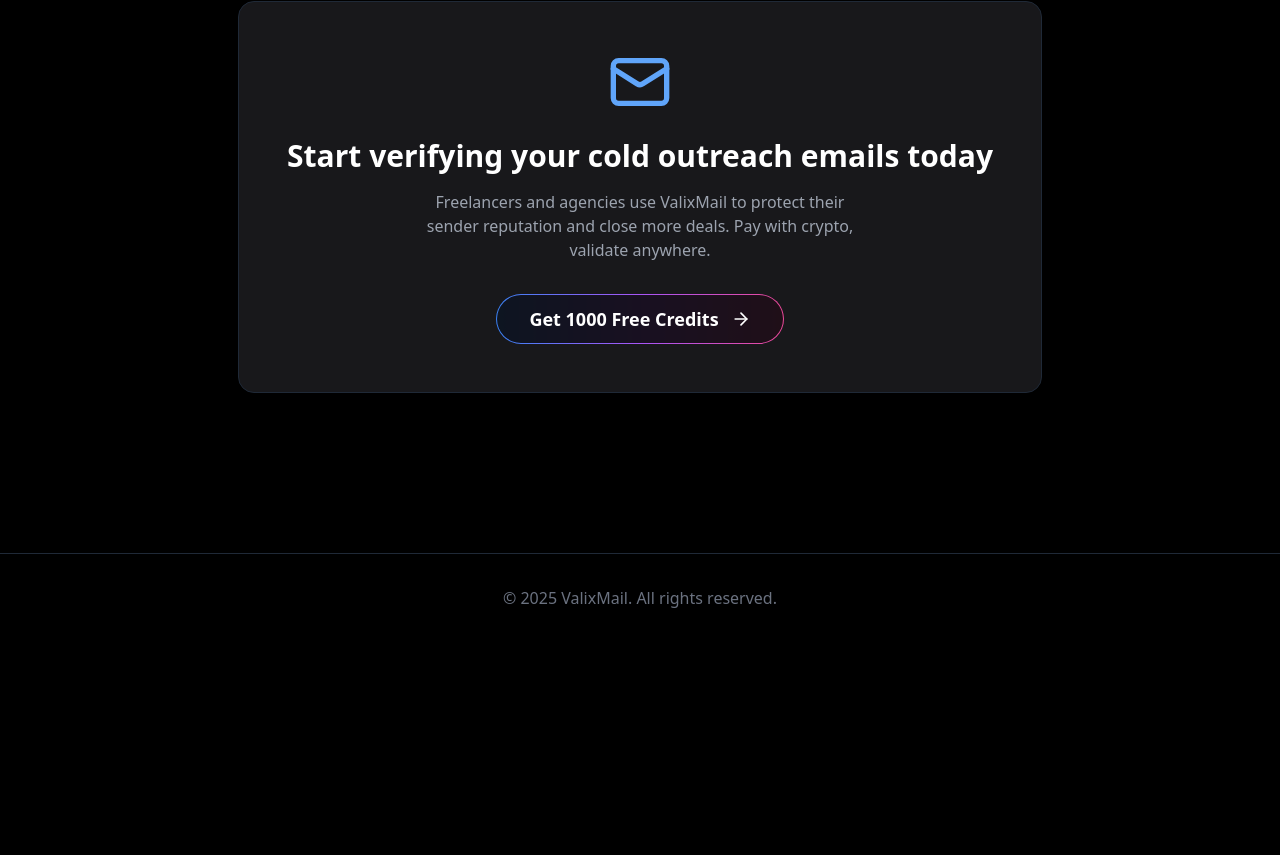
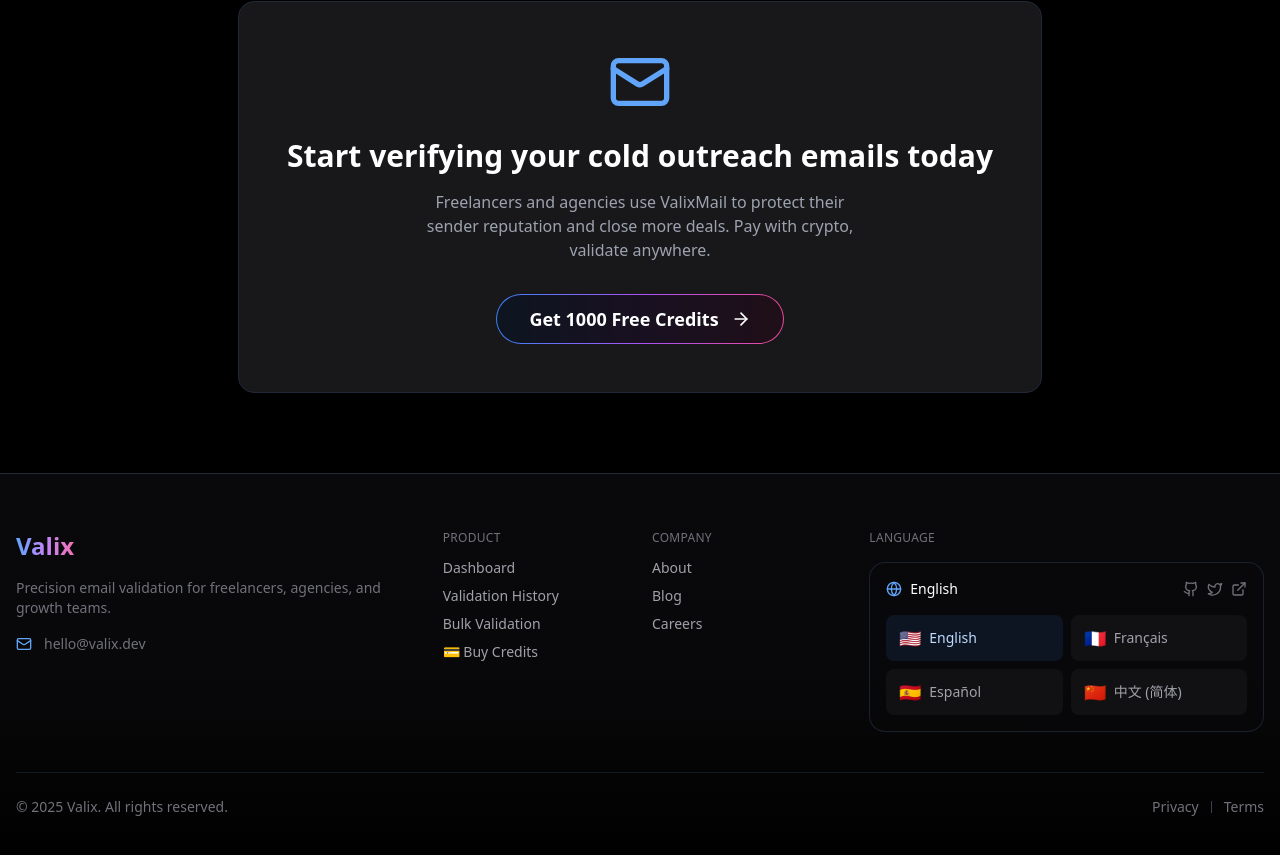
Before and after one commit to JRB-y/coldmailer, a Nuxt app in the folder frontend/: page / in a window 1280 px wide. Shown: the part 2740-3595 px from the top of the page. Before the commit the page ends 3382 px from the top, so only its background shows below. Built offline with nearby package versions, Linux system fonts and the light colour scheme.

Commit message:
feat: create a UiFooter component and remove i18n selector from header

```diff
--- /dev/null
+++ b/frontend/components/ui/Footer.vue
@@ -0,0 +1,139 @@
+<script setup lang="ts">
+import { computed } from 'vue'
+import { Github, Twitter, Globe, ExternalLink, Mail } from 'lucide-vue-next'
+
+const { t, locale, locales } = useI18n()
+const localePath = useLocalePath()
+const switchLocalePath = useSwitchLocalePath()
+const router = useRouter()
+
+const localeOptions = computed(() => {
+  const flagByCode: Record<string, string> = {
+    en: '🇺🇸',
+    fr: '🇫🇷',
+    es: '🇪🇸',
+    zh: '🇨🇳',
+  }
+
+  return locales.value.map((entry) => ({
+    code: entry.code,
+    name: entry.name || entry.code.toUpperCase(),
+    flag: flagByCode[entry.code] || '🏳️',
+  }))
+})
+
+function selectLocale(code: string) {
+  const localizedPath = switchLocalePath(code)
+  if (localizedPath) {
+    router.push(localizedPath)
+  }
+}
+</script>
+
+<template>
+  <footer class="border-t border-gray-800 bg-gradient-to-b from-zinc-950 via-zinc-950/90 to-black">
+    <div class="mx-auto flex max-w-7xl flex-col gap-10 px-4 py-14">
+      <div class="grid gap-8 md:grid-cols-3">
+        <div class="space-y-4">
+          <NuxtLink :to="localePath('/')" class="flex items-center gap-2 text-white">
+            <div
+              class="bg-gradient-to-r from-blue-400 via-purple-400 to-pink-400 bg-clip-text text-transparent text-2xl font-semibold"
+            >
+              Valix
+            </div>
+          </NuxtLink>
+          <p class="max-w-sm text-sm text-zinc-500">
+            {{ t('footer.tagline') }}
+          </p>
+          <div class="flex items-center gap-3 text-sm text-zinc-500">
+            <Mail class="h-4 w-4 text-blue-400" />
+            <a href="mailto:hello@valix.dev" class="hover:text-blue-300 transition-colors">hello@valix.dev</a>
+          </div>
+        </div>
+
+        <div class="grid grid-cols-2 gap-6 text-sm text-zinc-400">
+          <div class="space-y-3">
+            <p class="text-xs uppercase tracking-wide text-zinc-500">{{ t('footer.links.product') }}</p>
+            <div class="flex flex-col gap-2">
+              <NuxtLink :to="localePath('/dashboard')" class="hover:text-white transition-colors">
+                {{ t('header.menu.dashboard') }}
+              </NuxtLink>
+              <NuxtLink :to="localePath('/history')" class="hover:text-white transition-colors">
+                {{ t('header.menu.history') }}
+              </NuxtLink>
+              <NuxtLink :to="localePath('/bulk')" class="hover:text-white transition-colors">
+                {{ t('header.menu.bulk') }}
+              </NuxtLink>
+              <NuxtLink :to="localePath('/pricing')" class="hover:text-white transition-colors">
+                {{ t('header.menu.buyCredits') }}
+              </NuxtLink>
+            </div>
+          </div>
+          <div class="space-y-3">
+            <p class="text-xs uppercase tracking-wide text-zinc-500">{{ t('footer.links.company') }}</p>
+            <div class="flex flex-col gap-2">
+              <a href="#" class="hover:text-white transition-colors">
+                {{ t('footer.links.about') }}
+              </a>
+              <a href="#" class="hover:text-white transition-colors">
+                {{ t('footer.links.blog') }}
+              </a>
+              <a href="#" class="hover:text-white transition-colors">
+                {{ t('footer.links.careers') }}
+              </a>
+            </div>
+          </div>
+        </div>
+
+        <div class="space-y-4">
+          <p class="text-xs uppercase tracking-wide text-zinc-500">{{ t('footer.language.title') }}</p>
+          <div class="rounded-2xl border border-gray-800/80 bg-zinc-950/60 p-4">
+            <div class="flex items-center justify-between gap-4">
+              <div class="flex items-center gap-2 text-sm text-zinc-300">
+                <Globe class="h-4 w-4 text-blue-400" />
+                <span class="font-medium text-white">
+                  {{ t(`header.language.items.${locale}`) }}
+                </span>
+              </div>
+              <div class="flex items-center gap-2">
+                <Github class="h-4 w-4 text-zinc-500 hover:text-white transition" />
+                <Twitter class="h-4 w-4 text-zinc-500 hover:text-white transition" />
+                <ExternalLink class="h-4 w-4 text-zinc-500 hover:text-white transition" />
+              </div>
+            </div>
+            <div class="mt-4 grid grid-cols-2 gap-2">
+              <button
+                v-for="option in localeOptions"
+                :key="option.code"
+                type="button"
+                class="flex items-center gap-2 rounded-lg border border-transparent px-3 py-2 text-sm transition-colors"
+                :class="[
+                  locale === option.code
+                    ? 'border-blue-500/40 bg-blue-500/10 text-blue-200'
+                    : 'bg-zinc-900/60 text-zinc-400 hover:bg-zinc-900 hover:text-white',
+                ]"
+                @click="selectLocale(option.code)"
+              >
+                <span class="text-lg" aria-hidden="true">{{ option.flag }}</span>
+                <span>{{ t(`header.language.items.${option.code}`) }}</span>
+              </button>
+            </div>
+          </div>
+        </div>
+      </div>
+
+      <div class="flex flex-col gap-4 border-t border-gray-800/60 pt-6 text-sm text-zinc-500 md:flex-row md:items-center md:justify-between">
+        <p>© {{ new Date().getFullYear() }} Valix. {{ t('footer.rights') }}</p>
+        <div class="flex flex-wrap items-center gap-3">
+          <NuxtLink :to="localePath('/privacy')" class="hover:text-white transition-colors">
+            {{ t('footer.links.privacy') }}
+          </NuxtLink>
+          <span class="h-3 w-px bg-gray-700"></span>
+          <NuxtLink :to="localePath('/terms')" class="hover:text-white transition-colors">
+            {{ t('footer.links.terms') }}
+          </NuxtLink>
+        </div>
+      </div>
+    </div>
+  </footer>
+</template>
--- a/frontend/locales/en.json
+++ b/frontend/locales/en.json
@@ -1,6 +1,22 @@
 {
   "common": {
     "back": "Back"
+  },
+  "footer": {
+    "tagline": "Precision email validation for freelancers, agencies, and growth teams.",
+    "links": {
+      "product": "Product",
+      "company": "Company",
+      "about": "About",
+      "blog": "Blog",
+      "careers": "Careers",
+      "privacy": "Privacy",
+      "terms": "Terms"
+    },
+    "language": {
+      "title": "Language"
+    },
+    "rights": "All rights reserved."
   },
   "dashboard": {
     "title": "Dashboard",
@@ -196,6 +212,19 @@
     }
   },
   "footer": {
-    "copyright": "© 2025 ValixMail. All rights reserved."
+    "tagline": "Precision email validation for freelancers, agencies, and growth teams.",
+    "links": {
+      "product": "Product",
+      "company": "Company",
+      "about": "About",
+      "blog": "Blog",
+      "careers": "Careers",
+      "privacy": "Privacy",
+      "terms": "Terms"
+    },
+    "language": {
+      "title": "Language"
+    },
+    "rights": "All rights reserved."
   }
 }
--- a/frontend/pages/bulk.vue
+++ b/frontend/pages/bulk.vue
@@ -532,5 +532,6 @@ onUnmounted(() => {
         </div>
       </div>
     </main>
+    <UiFooter />
   </div>
 </template>
--- a/frontend/pages/dashboard.vue
+++ b/frontend/pages/dashboard.vue
@@ -518,5 +518,6 @@ onMounted(() => {
         </div>
       </div>
     </main>
+    <UiFooter />
   </div>
 </template>
--- a/frontend/pages/history.vue
+++ b/frontend/pages/history.vue
@@ -333,5 +333,6 @@ function goToPage(page: number) {
         </div>
       </div>
     </main>
+    <UiFooter />
   </div>
 </template>
--- a/frontend/pages/index.vue
+++ b/frontend/pages/index.vue
@@ -393,10 +393,6 @@ const localePath = useLocalePath()
     </main>
 
     <!-- Footer -->
-    <footer class="py-8 px-4 mt-20 border-t border-gray-800">
-      <div class="max-w-7xl mx-auto text-center text-gray-500">
-        <p>{{ t('footer.copyright') }}</p>
-      </div>
-    </footer>
+    <UiFooter />
   </div>
 </template>
```
Also changed, not shown: frontend/locales/es.json (+30 -1 lines), frontend/locales/fr.json (+30 -1 lines), frontend/locales/zh.json (+30 -1 lines).
